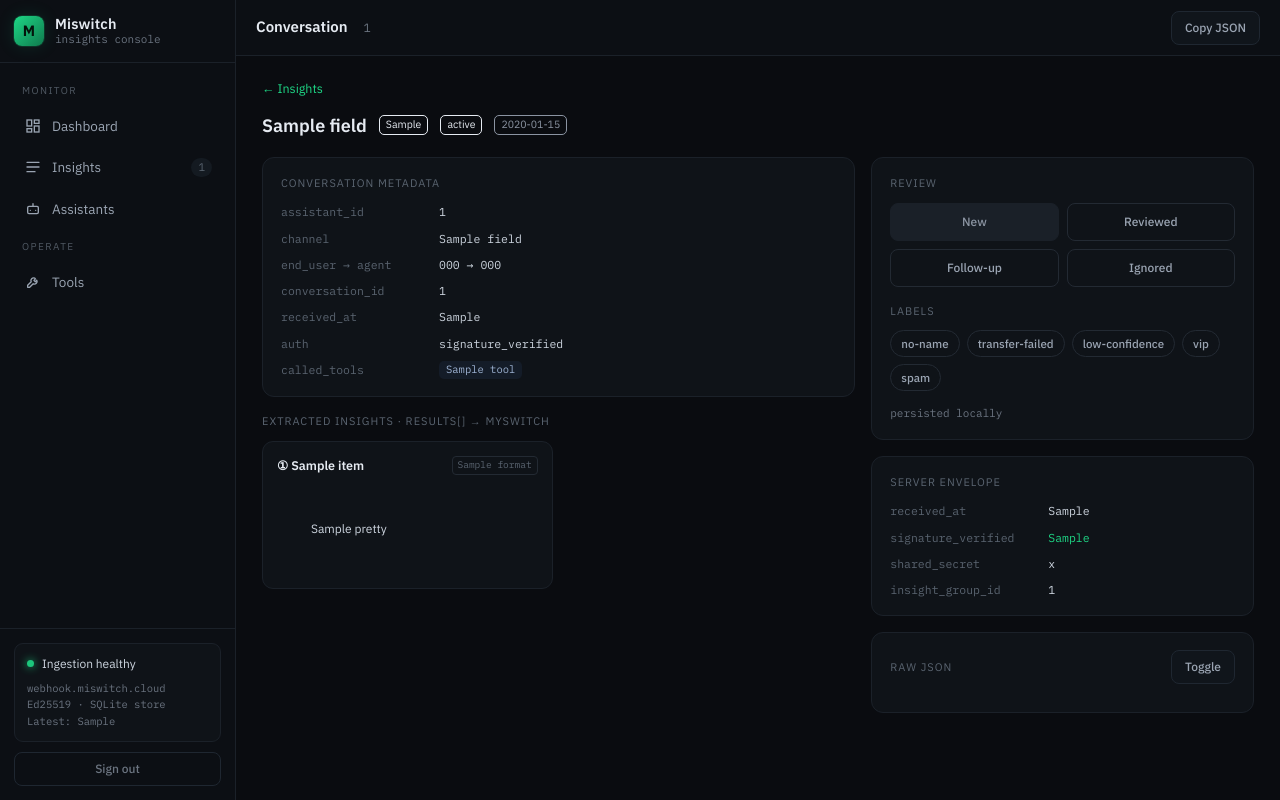
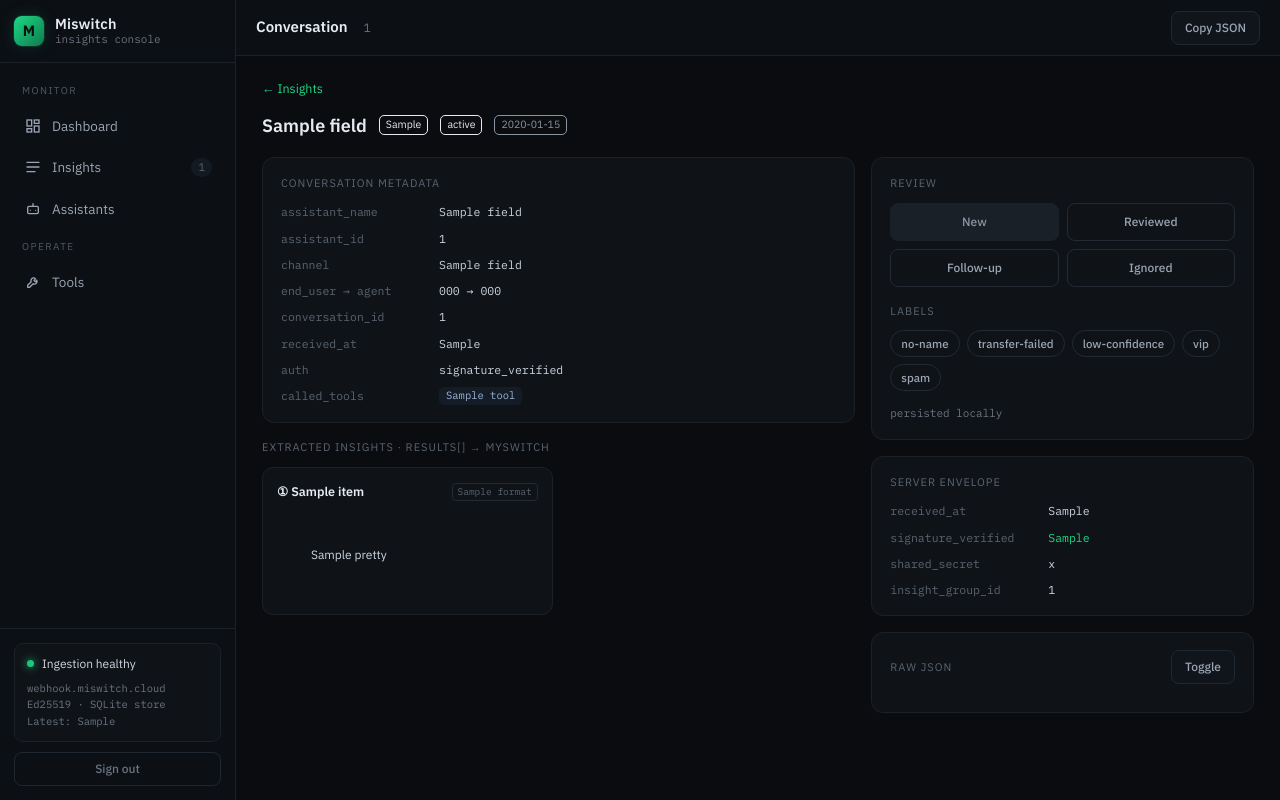
Before and after one commit to Maynardnaze/telnyx-webhook-server, a FastAPI app: template templates/admin_insight_detail.html in a window 1280 px wide. Run offline with FastAPI, Linux system fonts and the light colour scheme; the template is opened without the code that fills it: most values are stand-ins (such as "Sample title", 1, 10 or a date in 2020); parts of the project's set-up code (start-up, migrations or seed data) failed here and were passed over; some libraries are stand-ins or nearby versions.

Commit message:
Add assistant name handling and update templates for display

```diff
--- a/app.py
+++ b/app.py
@@ -52,6 +52,8 @@ DEFAULT_ASSISTANT_FAMILY = os.environ.get("ASSISTANT_MEMORY_FAMILY", "miswitch-a
 DEFAULT_MEMORY_LIMIT = int(os.environ.get("ASSISTANT_MEMORY_LIMIT", "5"))
 ASSISTANT_MEMORY_INSIGHT_QUERY = os.environ.get("ASSISTANT_MEMORY_INSIGHT_QUERY", "").strip()
 ASSISTANT_MEMORY_PROFILES = os.environ.get("ASSISTANT_MEMORY_PROFILES", "").strip()
+ASSISTANT_NAMES_PATH = Path(os.environ.get("ASSISTANT_NAMES_PATH", str(APP_DIR / "data" / "assistant-names.json")))
+ASSISTANT_NAMES_JSON = os.environ.get("ASSISTANT_NAMES", "").strip()
 
 MYSWITCH_INSIGHT_GROUP_ID = "e58ece8c-f50b-47ed-86d9-8ec6483439c1"
 MYSWITCH_INSIGHT_DEFINITIONS: list[dict[str, Any]] = [
@@ -270,6 +272,48 @@ def load_assistant_memory_profiles() -> dict[str, dict[str, Any]]:
     if not isinstance(parsed, dict):
         return {}
     return {str(key): value for key, value in parsed.items() if isinstance(value, dict)}
+
+
+def load_assistant_name_map() -> dict[str, str]:
+    names: dict[str, str] = {}
+    if ASSISTANT_NAMES_PATH.exists():
+        try:
+            parsed = json.loads(ASSISTANT_NAMES_PATH.read_text(encoding="utf-8"))
+            if isinstance(parsed, dict):
+                for key, value in parsed.items():
+                    if value:
+                        names[str(key)] = str(value).strip()
+        except (OSError, json.JSONDecodeError):
+            pass
+    if ASSISTANT_NAMES_JSON:
+        try:
+            parsed = json.loads(ASSISTANT_NAMES_JSON)
+            if isinstance(parsed, dict):
+                for key, value in parsed.items():
+                    if value:
+                        names[str(key)] = str(value).strip()
+        except json.JSONDecodeError:
+            pass
+    for assistant_id, profile in load_assistant_memory_profiles().items():
+        label = first_present(profile.get("name"), profile.get("alias"), profile.get("display_name"))
+        if label:
+            names[assistant_id] = str(label)
+    return names
+
+
+def fallback_assistant_name(assistant_id: str | None) -> str:
+    if not assistant_id or assistant_id == "unknown":
+        return "Unknown assistant"
+    if assistant_id.startswith("assistant-"):
+        return "Unnamed assistant"
+    return re.sub(r"\s+", " ", assistant_id.replace("_", " ").replace("-", " ")).strip().title()
+
+
+def assistant_name_for(assistant_id: str | None, name_map: dict[str, str] | None = None) -> str:
+    if not assistant_id:
+        return "Unknown assistant"
+    mapping = name_map if name_map is not None else load_assistant_name_map()
+    return mapping.get(assistant_id) or fallback_assistant_name(assistant_id)
 
 
 def normalize_phone(value: Any) -> str | None:
@@ -583,6 +627,8 @@ def extract_insight_fields(record: dict[str, Any]) -> dict[str, Any]:
     caller_phone = normalize_phone(metadata.get("telnyx_end_user_target") or metadata.get("from") or inner.get("from"))
     agent_phone = normalize_phone(metadata.get("telnyx_agent_target") or metadata.get("to") or inner.get("to"))
     assistant_id = first_present(metadata.get("assistant_id"), inner.get("assistant_id"))
+    assistant_names = load_assistant_name_map()
+    assistant_name = assistant_name_for(assistant_id, assistant_names)
     resolution_key = "unresolved"
     if resolution_status:
         lowered = str(resolution_status).lower()
@@ -611,6 +657,7 @@ def extract_insight_fields(record: dict[str, Any]) -> dict[str, Any]:
         "received_at_short": received_at_short,
         "event_type": payload.get("event_type") or inner.get("event_type") or "unknown",
         "assistant_id": assistant_id,
+        "assistant_name": assistant_name,
         "assistant_short": (assistant_id[:18] + "…") if assistant_id and len(assistant_id) > 19 else assistant_id,
         "conversation_id": first_present(inner.get("conversation_id"), payload.get("conversation_id")),
         "insight_group_id": first_present(inner.get("insight_group_id")),
@@ -744,6 +791,7 @@ def list_insight_summaries(limit: int = 50, q: str = "") -> list[dict[str, Any]]
 
 def list_assistant_rollups() -> list[dict[str, Any]]:
     rollups: dict[str, dict[str, Any]] = {}
+    name_map = load_assistant_name_map()
     for record in read_insights():
         fields = extract_insight_fields(record)
         assistant_id = fields.get("assistant_id") or "unknown"
@@ -751,6 +799,7 @@ def list_assistant_rollups() -> list[dict[str, Any]]:
             assistant_id,
             {
                 "assistant_id": assistant_id,
+                "assistant_name": assistant_name_for(assistant_id, name_map),
                 "assistant_short": fields.get("assistant_short") or assistant_id,
                 "count": 0,
                 "phone_count": 0,
--- a/templates/admin_assistants.html
+++ b/templates/admin_assistants.html
@@ -9,7 +9,7 @@
 <div class="assistant-grid">
   {% for item in assistants %}
   <a class="assistant-card" href="/admin/insights?q={{ item.assistant_id|urlencode }}">
-    <h3>{{ item.assistant_short }}</h3>
+    <h3>{{ item.assistant_name }}</h3>
     <div class="id-line">{{ item.assistant_id }}</div>
     <div class="assistant-stats">
       <div><span>deliveries</span><strong>{{ item.count }}</strong></div>
--- a/templates/admin_dashboard.html
+++ b/templates/admin_dashboard.html
@@ -76,7 +76,7 @@
             <div class="col-time">{{ item.received_at_short }}</div>
             <div class="col-chan"><span class="pill {{ item.channel_short }}">{{ item.channel_short }}</span></div>
             <div class="col-assistant">
-              <div class="assistant-name">{{ item.assistant_short or 'Unknown assistant' }}</div>
+              <div class="assistant-name">{{ item.assistant_name }}</div>
               <div class="assistant-id">{{ item.assistant_id or '—' }}</div>
             </div>
             <div class="col-caller">{{ item.caller_phone or item.caller_name or '—' }}</div>
--- a/templates/admin_insight_detail.html
+++ b/templates/admin_insight_detail.html
@@ -20,6 +20,7 @@
     <section class="panel">
       <div class="section-label">Conversation metadata</div>
       <div class="meta-rows">
+        <div class="meta-row"><span class="key">assistant_name</span><span class="val">{{ fields.assistant_name }}</span></div>
         <div class="meta-row"><span class="key">assistant_id</span><span class="val">{{ fields.assistant_id or '—' }}</span></div>
         <div class="meta-row"><span class="key">channel</span><span class="val">{{ fields.channel_label }}</span></div>
         <div class="meta-row"><span class="key">end_user → agent</span><span class="val">{{ fields.caller_phone or '—' }} → {{ fields.agent_phone or '—' }}</span></div>
--- a/templates/admin_insights.html
+++ b/templates/admin_insights.html
@@ -51,7 +51,7 @@
     {% if insights %}
       {% for item in insights %}
       <a class="data-row" href="/admin/insights/{{ item.id }}" data-filter-item data-row-id="{{ item.id }}"
-         data-filter-text="{{ item.caller_name or '' }} {{ item.caller_phone or '' }} {{ item.summary or '' }} {{ item.intent_name or '' }} {{ item.primary_category or '' }} {{ item.conversation_id or '' }} {{ item.assistant_id or '' }}"
+         data-filter-text="{{ item.caller_name or '' }} {{ item.caller_phone or '' }} {{ item.summary or '' }} {{ item.intent_name or '' }} {{ item.primary_category or '' }} {{ item.conversation_id or '' }} {{ item.assistant_id or '' }} {{ item.assistant_name or '' }}"
          data-channel="{{ item.channel_short or '' }}"
          data-resolution="{{ item.resolution_key or '' }}"
          data-sentiment="{{ item.sentiment_label or '' }}"
@@ -62,7 +62,7 @@
         <div class="col-time">{{ item.received_at_short }}</div>
         <div class="col-chan"><span class="pill {{ item.channel_short }}">{{ item.channel_short }}</span></div>
         <div class="col-assistant">
-          <div class="assistant-name">{{ item.assistant_short or 'Unknown assistant' }}</div>
+          <div class="assistant-name">{{ item.assistant_name }}</div>
           <div class="assistant-id">{{ item.assistant_id or '—' }}</div>
         </div>
         <div class="col-caller">{{ item.caller_phone or item.caller_name or '—' }}</div>
```
Also changed, not shown: tests/test_admin_ui.py (+19 -0 lines).
